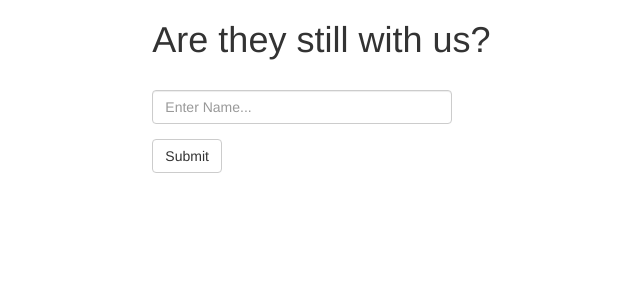
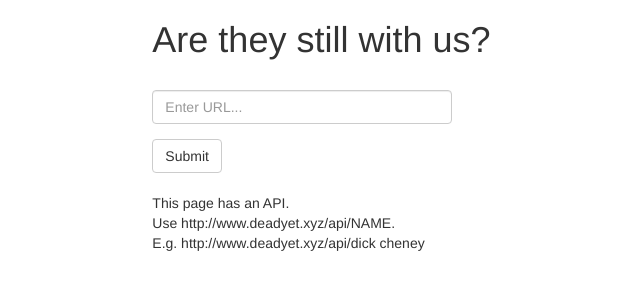
Before and after one commit to oknono/dead_or_alive, a Flask app: page / in a window 1280 px wide. Shown: the top 300 px of the page, without its empty margins (86-726 px from the left). Run offline with Flask 2, Linux system fonts and the light colour scheme; some libraries are stand-ins or nearby versions.

Commit message:
fix input

```diff
--- a/dead-site/app.py
+++ b/dead-site/app.py
@@ -1,28 +1,34 @@
-from flask import Flask, render_template, jsonify
+from flask import Flask, render_template, jsonify,request
 import requests
 from wiki_request import *
 
 app = Flask(__name__)
 
 @app.route('/', methods=['GET', 'POST'])
-# @app.route('/<name>')
-def index(name = None):
-    if name:
-        result = Wiki_Person(name)
-        if result.is_ambiguous():
-            message = "{} is an ambiguous name".format(name)
-        elif result.is_person():
-            if result.is_dead():
-                message = "{} is dead".format(name)
-            else:
-                message = "{} is still alive".format(name)
-        else:
-            message = "{} is not a person or an unknown person".format(name)
+def index():
+    if request.method == "POST":
+        try:
+            name = request.form['url']
+            print name
+            if name:
+                result = Wiki_Person(name)
+                if result.is_ambiguous():
+                    message = "{} is an ambiguous name".format(name)
+                elif result.is_person():
+                    if result.is_dead():
+                        message = "{} is dead".format(name)
+                    else:
+                        message = "{} is still alive".format(name)
+                else:
+                    message = "{} is not a person or an unknown person".format(name)
+        except:
+            print "Can't retrieve value URL"
+
     else:
         name = ""
-        message = "please append name of person to URL. E.g. \"deadyet.xyz/james brown\""
+        message = ""
 
-    return render_template('index.html', name=name, message=message, )
+    return render_template('index.html', name=name, message=message)
 
 @app.route('/api/<name>')
 def api(name = None):
--- a/dead-site/templates/index.html
+++ b/dead-site/templates/index.html
@@ -18,12 +18,17 @@
           <br>
           <form role="form" method="POST" action="/">
             <div class="form-group">
-              <input type="text" name="url" class="form-control" id="url-box" placeholder="Enter Name..." style="max-width: 300px;">
+              <input type="text" name="url" class="form-control" id="url-box" placeholder="Enter URL..." style="max-width: 300px;">
             </div>
             <button type="submit" class="btn btn-default">Submit</button>
           </form>
+          <br />
+          <p>This page has an API.<br />Use http://www.deadyet.xyz/api/NAME.<br />
+          E.g. http://www.deadyet.xyz/api/dick cheney</p>
         </div>
         <div class="col-sm-5 col-sm-offset-1">
+
+            <p> {{message}} </p>
 
         </div>
       </div>
```
